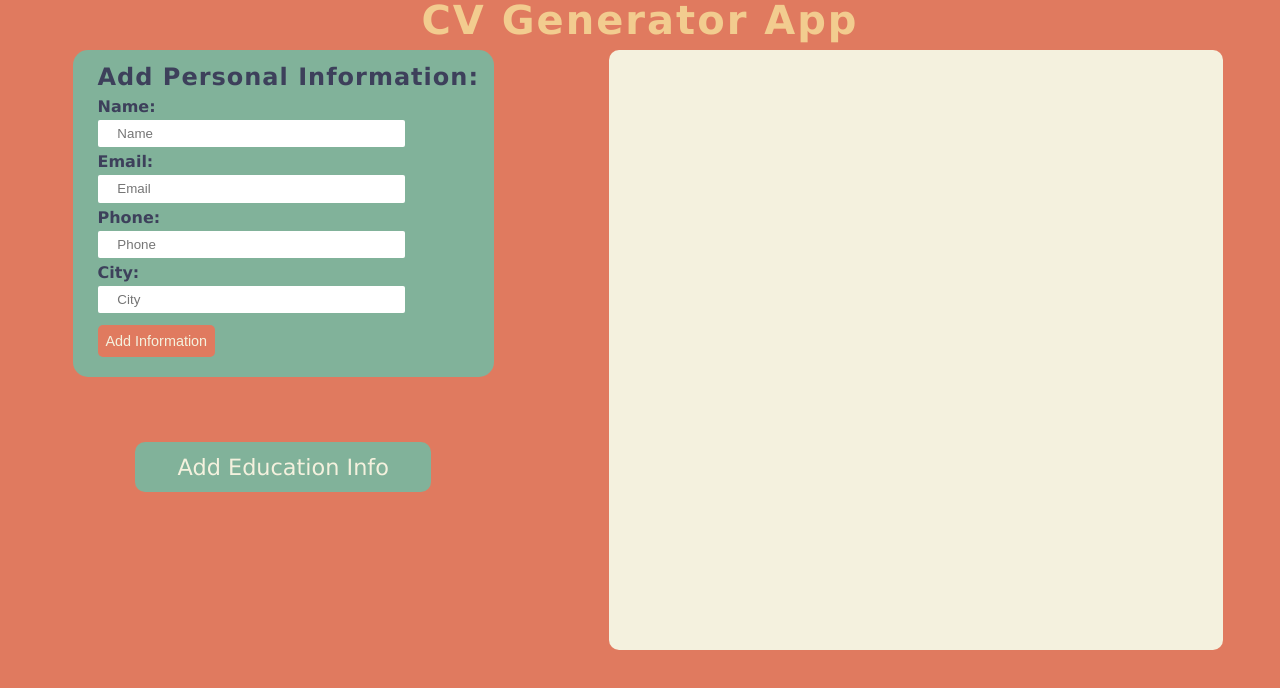
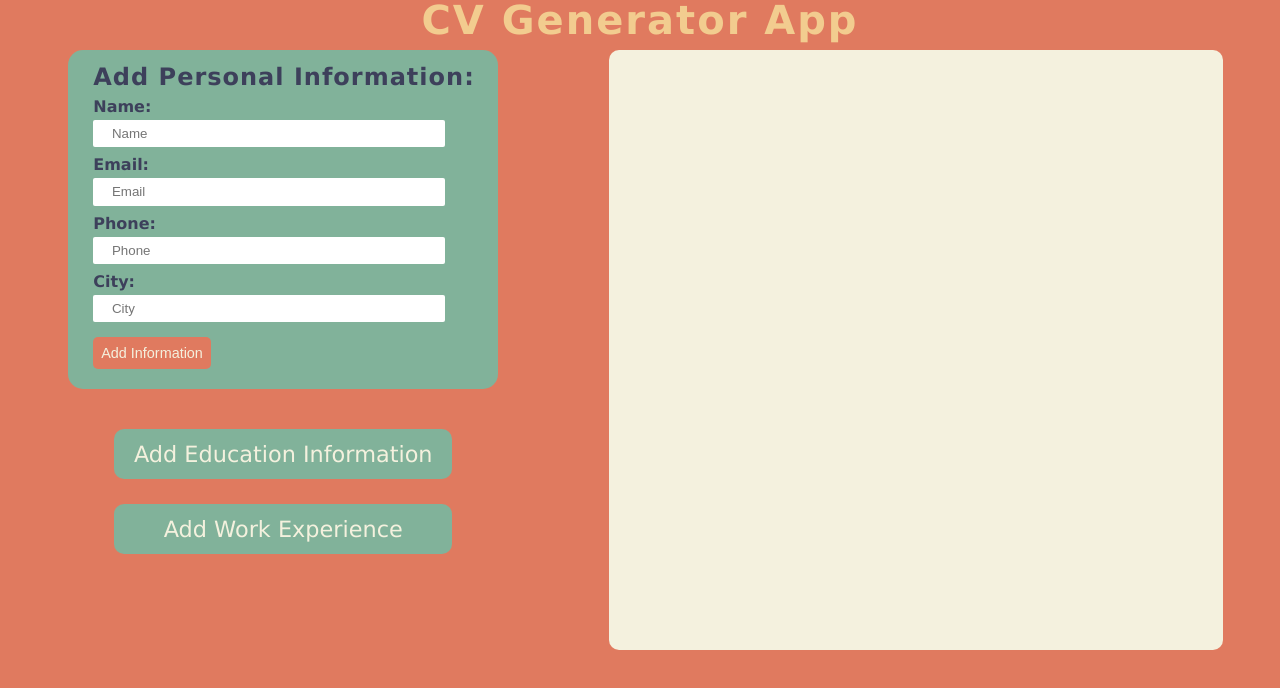
Before and after one commit to EpictetusZ1/cv-application, a React (Create React App) app: page / in a window 1280 px wide. Shown: the top 688 px of the page. Built offline with nearby package versions, Linux system fonts and the light colour scheme.

Commit message:
Add Display Education component

```diff
--- /dev/null
+++ b/src/components/DisplayEducation.js
@@ -0,0 +1,31 @@
+import React, { Component } from "react";
+import styles from "../styles/DisplayData.module.css"
+
+class DisplayEducation extends Component {
+
+    formatData = (object) => {
+        const { schoolName, degreeName, startYear, endYear} = object
+        return (
+            <div>
+                <h2>Educational Information: </h2>
+                <p> <b>School: </b> {schoolName}</p>
+                <p> <b>Degree: </b> {degreeName}</p>
+                <p> <b>From: </b> {startYear} - {endYear}</p>
+            </div>
+        )
+    }
+
+    render() {
+        const { ...fields } = this.props.dataObj
+        const btnRef = this.props.btnRef
+        return (
+            <div className={styles.resumeBlock} >
+                <button className={styles.editContent} onClick={btnRef}>Edit</button>
+
+                {this.formatData(fields)}
+            </div>
+        )
+    }
+}
+
+export default DisplayEducation
--- a/src/components/EducationBlock.js
+++ b/src/components/EducationBlock.js
@@ -67,7 +67,7 @@ class EducationBlock extends Component {
                         />
                     </div>
                     <button className={styles.submitBtn} type="submit">
-                        Add Information
+                        Submit
                     </button>
                 </form>
             </div>
--- a/src/components/Main.js
+++ b/src/components/Main.js
@@ -2,6 +2,7 @@ import React, {Component} from "react";
 import PersonalBlock from "./PersonalBlock";
 import EducationBlock from "./EducationBlock";
 import DisplayData from "./DisplayData";
+import DisplayEducation from "./DisplayEducation";
 import styles from "../styles/StyleMain.module.css"
 
 class Main extends Component {
@@ -20,11 +21,12 @@ class Main extends Component {
                 startYear: "",
                 endYear: ""
             },
-            practicalExpData: {
+            practicalData: {
 
             },
             renderPersonal: false,
             renderEducation: false,
+            displayEduFields: false,
             renderPractical: false
         }
     }
@@ -41,7 +43,8 @@ class Main extends Component {
         e.preventDefault()
         this.setState({
             educationData: obj,
-            renderEducation: true
+            renderEducation: true,
+            displayEduFields: false
         })
     }
 
@@ -53,7 +56,8 @@ class Main extends Component {
 
     toggleEducation = () => {
         this.setState({
-            renderEducational: !this.state.renderEducational
+            renderEducation: !this.state.renderEducation,
+            displayEduFields: true
         })
     }
 
@@ -61,7 +65,6 @@ class Main extends Component {
 
         return (
             <div className={styles.resumeMain}>
-
                 <div className={styles.addDataHalf}>
                     {/* Personal Info */}
                     { !this.state.renderPersonal &&
@@ -70,23 +73,27 @@ class Main extends Component {
                         /> }
 
                     {/* Educational Info */}
-                    {!this.state.renderEducational &&
-                        <button className={styles.addSection}
-                            onClick={this.toggleEducation}>
-                        Add Education Info
-                    </button>}
-                    {this.state.renderEducational &&
-                        <EducationBlock data={this.state.educationData}
-                                        updateParent={this.handleSubmitEducation}
-                        />
+                    { !this.state.displayEduFields && <button className={styles.addSection}
+                                                              onClick={() => this.setState({
+                                                                    displayEduFields: !this.state.displayEduFields
+                                                              })}
+                    > Add Education Information </button>
                     }
+                    { this.state.displayEduFields && <EducationBlock data={this.state.educationData}
+                                                                    updateParent={this.handleSubmitEducation} />
+                    }
+                    {/* Practical Info */}
+                    <button className={styles.addSection}>Add Work Experience</button>
 
-                    {/* Practical Info */}
                 </div>
+                {/* Render Data onto 'CV' */}
                 <div className={styles.resumeHalf}>
                     { this.state.renderPersonal && <DisplayData dataObj={this.state.personalData}
                                                                 btnRef={this.togglePersonal}
                     />}
+                    { this.state.renderEducation && <DisplayEducation dataObj={this.state.educationData}
+                                                                        btnRef={this.toggleEducation}
+                    /> }
                 </div>
             </div>
         )
--- a/src/styles/StyleMain.module.css
+++ b/src/styles/StyleMain.module.css
@@ -50,13 +50,14 @@
 }
 
 .dataBlock {
+    width: 400px;
     margin-bottom: 15px;
     background-color: var(--green-sheen);
     border-radius: 15px;
     padding: 15px;
 }
 
-.dataBlock  h2 {
+.dataBlock h2 {
     font-family: "Lucida Grande", sans-serif;
     letter-spacing: 1px;
     margin: 0 0 10px 10px;
@@ -65,7 +66,7 @@
 .formEl {
     display: flex;
     flex-direction: column;
-    margin: 7px 10px;
+    margin: 10px 10px;
 }
 
 .formEl > label {
@@ -74,12 +75,12 @@
 }
 
 .formEl > input {
-    width: 80%;
+    width: 90%;
     height: 1.3em;
     text-align: start;
     line-height: 1.3em;
     padding: 5px;
-    text-indent: 5%;
+    text-indent: 4%;
     border-radius: 2px;
 
 }
@@ -99,8 +100,8 @@
 }
 
 .addSection {
-    margin-top: 50px;
-    width: 70%;
+    margin-top: 25px;
+    width: 80%;
     height: 50px;
     border: none;
     border-radius: 10px;
```
Also changed, not shown: src/styles/EducationBlock.module.css (deleted).
